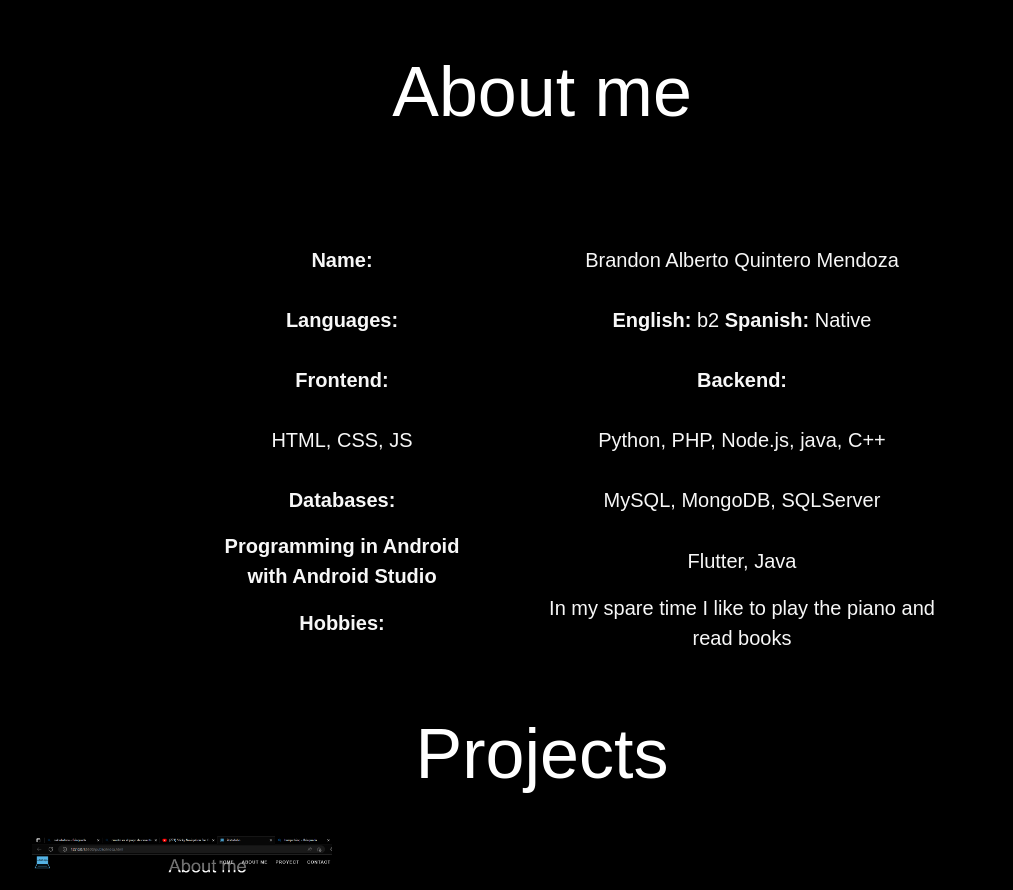
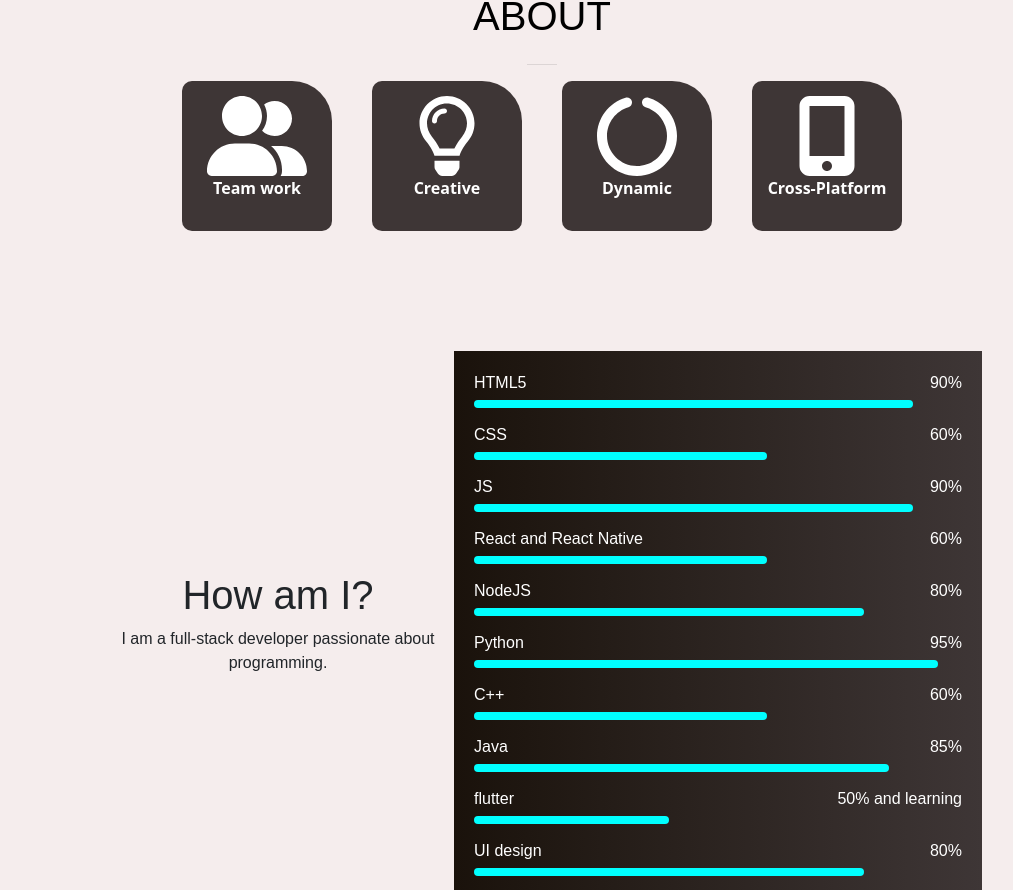
Before and after one commit to BrthMnd/Portafolio, a plain HTML site: page public/index.html in a window 1280 px wide. Shown: the part 828-1718 px from the top of the page, without its empty margins (98-1111 px from the left). Drawn offline with nearby package versions, Linux system fonts and the light colour scheme; some packages are replaced by stand-ins of ours; a script that the page names is missing.

Commit message:
Modificacíon del about 2.0

```diff
--- a/assets/scripts/default__style.css
+++ b/assets/scripts/default__style.css
@@ -1,8 +1,10 @@
 *{
+    margin: 0;
+    padding: 0;
     box-sizing: border-box;
 }
 body{
-    background-color: #000000;
+    background-color: #F5EDED;
     font-family:'Poppins', sans-serif;
     /* color:; */
     min-height: 200px;
--- a/assets/style/index__style.css
+++ b/assets/style/index__style.css
@@ -6,7 +6,6 @@
     display: flex;
     justify-content: center;
     align-items: center;
-    /* background of image */
     background: url("../img/pexels-shvets-production-6980228.jpg") no-repeat fixed;
 
     background-position: center;
@@ -21,123 +20,267 @@
     width: 100%;
     height: 100vh;
     color: white;
-    /* font-family: 'Franklin Gothic Medium', 'Arial Narrow', Arial, sans-serif; */
     display: flex;
-    /* padding-top: 400px;   */
     justify-content: center;
     flex-direction: column;
     align-items: center;
     background-color: rgba(0, 0, 0, 0.719);
+    box-shadow: 2px 2px 2px 2px black;
 }
-#foto__representativa{
-    width: 200px;
-    height: 300px;
-    border-radius: 20px;
+
+#about__me{
+    width: 100%;
+    height: 80vh;
 }
-#about__me{
-    color: rgb(247, 247, 247);
-    height: 700px;
-    display: flex;
-    justify-content: space-around;
-    align-items: center;
-    flex-direction: column;
-    margin: 20px 50px;
-    background-color: #d3d3d300;
-    border-radius: 20px 10px 20px 10px;
-    font-size: 20px;
-}
-#datos__personales table{
-    margin: 0 20px;
-    /* border: 1px black solid; */
-}
-#datos__personales table tr th{
-    width: 400px;
-    height: 60px;
-    text-align: center;
-    /* border: 1px black solid; */
-}
-#datos__personales table tr td{
-    /* border: 1px black solid; */
-    width: 400px;
-    height: 60px;
-    text-align: center;
-}
-#languages__programming{
-    display: flex;
-    flex-direction: row;
-    justify-content: center;
-    flex-wrap: wrap;
-    background-color: #000000;
-}
-.box__languages{
-    border-radius: 20px;
+
+.title{
+    margin-top: 20px;
     display: flex;
     justify-content: center;
     align-items: center;
-    margin: 20px 30px;
-    width: 300px;
-    height: 200px;
-    background-color: #000000;
-    cursor: pointer;
+    color: rgb(0, 0, 0);
+    text-transform: uppercase;
 }
-#burger{
-    position: relative;
-    width: 100%;
-    height: 100%;
-    background-image: url("../img/Captura.PNG");
-    background-size: cover;
-    transition: 1s;
-    border-radius: 5px;
-
-}
-.transition__for__blur{
+.title__general{
     display: flex;
     justify-content: center;
     align-items: center;
-    font-weight: bolder;
-    font-family: Cambria, Cochin, Georgia, Times, 'Times New Roman', serif;
-    transition: 1s;
-    position: absolute;
+    flex-direction: column;
+}
+.box__information{
     width: 100%;
-    height: 100%;
-}
-.transition__for__blur p{
-
-    /* position: absolute; */
-
-    color: #00000000;
-    transition: 1s;
-}
-#burger:hover .transition__for__blur{
-
-    position: absolute;
-    transition: 1s;
-    width: 100%;
-    height: 100%;
-    background-color: rgba(255, 255, 255, 0.616);
-    border-radius: 5px;
-
-}
-#burger:hover .transition__for__blur p{
-    transition: 1s;
-    color: #000000;
-}
-#burger:hover {
-}
-
-.icons__general{
-    font-size: 80px;
-    color: black;
-}
-.title{
     display: flex;
     justify-content: center;
     align-items: center;
+
+    /* temporal */
+}
+.boxIN{
+    font-family: system-ui, -apple-system, BlinkMacSystemFont, 'Segoe UI', Roboto, Oxygen, Ubuntu, Cantarell, 'Open Sans', 'Helvetica Neue', sans-serif;
+    width: 150px;
+    height: 150px;
+    display: flex;
+    justify-content: center;
+    align-items: center;
+    flex-direction: column;
+    margin: 0 20px;
+
+    /* temporal */
+    background-color: #3E3636;
     color: white;
-    font-size: 70px;
-    margin: 20px;
+    border-radius: 10px 40px 10px 10px;
+
 }
-/* }
-.icons__general */
+#light_move:hover{
+    animation-name: movelight;
+    animation-duration: 1s;
+    animation-iteration-count: infinite;
+    animation-timing-function: ease;
+
+    transition: 0.5s;
+}
+@keyframes movelight {
+    0%{
+        transform: rotate(0deg);
+
+    }
+    25%{
+        transform: rotate(40deg);
+    }
+    75%{
+        transform: rotate(-20deg);
+
+    }
+    100%{
+        transform: rotate(0deg);
+
+    }
+
+}
+#rotate_circle{
+    transition: 1s;
+}
+#rotate_circle:hover{
+    animation-name: Rotate_circle;
+    animation-duration: 1s;
+    animation-iteration-count: infinite;
+    transition: 1s;
+
+
+}
+@keyframes Rotate_circle {
+    0%{
+        transform: rotate(0deg);
+    }
+    100%{
+        transform: rotate(360deg);
+    }
+
+}
+.icons__general{
+    font-size: 80px;
+}
+/* datos sobre mi  */
+#date__about__me{
+    width: 100%;
+    height: 100vh;
+    display: flex;
+    justify-content: center;
+    align-items: center;
+    padding: 200px;
+    /* temproral */
+    /* border-radius: 20px;
+    background-color: #d5cea300; */
+
+}
+#read{
+    width: 40%;
+    display: flex;
+    justify-content: center;
+    align-items: center;
+    text-align: center;
+    flex-direction: column;
+}
+
+#date__languages
+{
+
+    width: 60%;
+    margin: 20px auto;
+    justify-content: space-between;
+    align-items: center;
+    flex-direction: column;
+    /* temporal */
+
+    background:linear-gradient(450deg,#1A120B,#3E3636);
+    padding: 20px;
+}
+.skills div {
+    width: 100%;
+    display: flex;
+    justify-content: space-between;
+    align-items: center;
+    margin-bottom: 10px;
+    color: white;
+}
+.menu {
+    position: relative;
+    /* border: 1px solid cyan; */
+    border-radius: 10px;
+    height: 8px;
+}
+.menu div{
+    position: relative;
+    width: 0;
+    height: 8px;
+    background-color: cyan;
+    border-radius: 10px;
+}
+#html__menu{
+    animation: html_menu 1s forwards;
+
+}
+@keyframes html_menu {
+    100%{
+        width: 90%;
+    }
+}
+#CSS__menu{
+    animation: css_menu 1s forwards;
+
+}
+@keyframes css_menu {
+    100%{
+        width: 60%;
+    }
+}
+#js__menu{
+    animation: js_menu 1s forwards;
+
+}
+@keyframes js_menu {
+    100%{
+        width: 90%;
+    }
+}
+#react__menu{
+    animation: react__menu 1s forwards;
+
+}
+@keyframes react__menu {
+    100%{
+        width: 60%;
+    }
+}
+#node__menu{
+    animation: node__menu 1s forwards;
+
+}
+@keyframes node__menu {
+    100%{
+        width: 80%;
+    }
+}
+#python__menu{
+    animation: python__menu 1s forwards;
+
+}
+@keyframes python__menu {
+    100%{
+        width: 95%;
+    }
+}
+#cplus__menu{
+    animation: cplus__menu 1s forwards;
+
+}
+@keyframes cplus__menu {
+    100%{
+        width: 60%;
+    }
+}
+#java__menu{
+    animation: java__menu 1s forwards;
+
+}
+@keyframes java__menu {
+    100%{
+        width: 85%;
+    }
+}
+#flutter__menu{
+    animation: flutter__menu 1s forwards;
+
+}
+@keyframes flutter__menu {
+    100%{
+        width: 40%;
+    }
+}
+#uidesign__menu{
+    animation: uidesign__menu 1s forwards;
+
+}
+@keyframes uidesign__menu {
+    100%{
+        width: 80%;
+    }
+}
+
+
+
+
+
+
+
+
+
+
+
+
+
+
+
+
 
 @media screen and (max-width: 1200px) {}
--- a/public/index.html
+++ b/public/index.html
@@ -10,6 +10,7 @@
   <link rel="stylesheet" href="../assets/node_modules/fontawesome-free-6.2.1-web/css/all.min.css">
   <link rel="stylesheet" href="../assets/node_modules/sweetalert2/dist/sweetalert2.min.css">
   <link rel="stylesheet" href="../assets/scripts/default__style.css">
+  <!-- <script src="https://cdn.plot.ly/plotly-2.16.1.min.js"></script> -->
   <!-- <link rel="stylesheet" href="../assets/scripts/normalize.css"> -->
   <title>Portafolio</title>
   <link rel="shortcut icon" href="../assets/img/Logotipo_de_empres como icono.png" type="image/x-icon">
@@ -21,10 +22,9 @@
         style="background: no-repeat; transition: 0.6s;"></a>
     <ul>
       <li><a href="">home</a></li>
-      <li><a href="">About me</a></li>
+      <li><a href="">About</a></li>
       <li><a href="">Proyect</a></li>
-      <li><a href="">Contact me</a></li>
-      <li><a href="">Copyright</a></li>
+      <li><a href="">Contact</a></li>
 
     </ul>
   </header>
@@ -32,77 +32,162 @@
     <div id="img__presentation">
       <div id="content__start">
         <h1>Hello!</h1><br>
-        <h2>I'm Brandon Quintero</h2>
+        <h2>I'm <span style="color: rgb(255, 12, 12);">Brandon Quintero.</span></h2>
+        <h2>I'm a developer.</h2>
       </div>
     </div>
     <div id="about__me">
-      <h1 class="title">About me</h1>
-      <div id="datos__personales">
-        <table>
+      <div class="title__general">
+        <b>
+          <h1 class="title">About</h1>
+        </b>
+        <hr width="30px">
 
-          <tr>
-            <th>Name:</th>
-            <td> Brandon Alberto Quintero Mendoza</td>
-          </tr>
-          <tr>
-            <th>Languages: </th>
-            <td><b>English:</b> b2 <b>Spanish:</b> Native </td>
-          </tr>
-          <tr>
-            <th>Frontend:</th>
-            <th>Backend:</th>
-          </tr>
-          <tr>
-            <td>HTML, CSS, JS</td>
+      </div>
+      <div class="box__information">
+        <div class="boxIN">
+          <i class="fa-solid fa-user-group icons__general"></i>
+          <b>
+            <p>Team work</p>
+          </b>
+        </div>
+        <div class="boxIN">
+          <i id="light_move" class="fa-regular fa-lightbulb icons__general"></i>
+          <b>
+            <p>Creative</p>
+          </b>
+        </div>
+        <div class="boxIN">
+          <i id="rotate_circle" class="fa-solid fa-circle-notch icons__general"></i>
+          <b>
+            <p>Dynamic</p>
+          </b>
+        </div>
+        <div class="boxIN">
+          <i class="fa-solid fa-mobile-screen-button icons__general"></i>
+          <b>
+            <p>Cross-Platform</p>
+          </b>
+        </div>
+      </div>
+      <div id="date__about__me">
+        <div id="read">
+          <h1>How am I?</h1>
+          <p>I am a full-stack developer passionate about programming.</p>
+        </div>
 
-            <td>Python, PHP, Node.js, java, C++</td>
+        <div id="date__languages">
 
-          </tr>
-          <tr>
-            <th>Databases: </th>
-            <td>MySQL, MongoDB, SQLServer</td>
-          </tr>
-          <tr>
-            <th>Programming in Android <br> with Android Studio</th>
-            <td>Flutter, Java</td>
-          </tr>
-          <tr>
-            <th>Hobbies:</th>
-            <td>In my spare time I like to play the piano and read books</td>
-          </tr>
+          <div class="skills">
+            <div class="detalles">
+              <span>HTML5</span>
+              <span>90%</span>
+            </div>
+            <div class="menu">
+              <div id="html__menu"></div>
+            </div>
+          </div>
 
-        </table>
-      </div>
-    </div>
+          <div class="skills">
+            <div class="detalles">
+              <span>CSS</span>
+              <span>60%</span>
+            </div>
+            <div class="menu">
+              <div id="CSS__menu"></div>
+            </div>
+          </div>
 
-    <h1 class="title">Projects</h1>
-    <div id="languages__programming">
-      <div class="box__languages">
-        <div id="burger">
-          <div class="transition__for__blur">
-            <p class="jump__p">hola</p>
+          <div class="skills">
+            <div class="detalles">
+              <span>JS</span>
+              <span>90%</span>
+            </div>
+            <div class="menu">
+              <div id="js__menu"></div>
+            </div>
+          </div>
+
+          <div class="skills">
+            <div class="detalles">
+              <span>React and React Native</span>
+              <span>60%</span>
+            </div>
+            <div class="menu">
+              <div id="react__menu"></div>
+            </div>
+          </div>
+
+          <div class="skills">
+            <div class="detalles">
+              <span>NodeJS</span>
+              <span>80%</span>
+            </div>
+            <div class="menu">
+              <div id="node__menu"></div>
+            </div>
+          </div>
+
+          <div class="skills">
+            <div class="detalles">
+              <span>Python</span>
+              <span>95%</span>
+            </div>
+            <div class="menu">
+              <div id="python__menu"></div>
+            </div>
+          </div>
+
+          <div class="skills">
+            <div class="detalles">
+              <span>C++</span>
+              <span>60%</span>
+            </div>
+            <div class="menu">
+              <div id="cplus__menu"></div>
+            </div>
+          </div>
+
+          <div class="skills">
+            <div class="detalles">
+              <span>Java</span>
+              <span>85%</span>
+            </div>
+            <div class="menu">
+              <div id="java__menu"></div>
+            </div>
+          </div>
+
+          <div class="skills">
+            <div class="detalles">
+              <span>flutter</span>
+              <span>50% and learning</span>
+            </div>
+            <div class="menu">
+              <div id="flutter__menu"></div>
+            </div>
+          </div>
+
+          <div class="skills">
+            <div class="detalles">
+              <span>UI design</span>
+              <span>80%</span>
+            </div>
+            <div class="menu">
+              <div id="uidesign__menu"></div>
+            </div>
           </div>
 
 
         </div>
       </div>
-      <div class="box__languages">
-        <i class="fa-brands fa-html5 icons__general"></i>
-      </div>
-      <div class="box__languages">
-        <i class="fa-brands fa-css3-alt icons__general"></i>
-      </div>
-      <div class="box__languages">
-        <i class="fa-brands fa-node icons__general"></i>
-      </div>
-      <div class="box__languages">
-        <i class="fa-brands fa-python icons__general"></i>
-      </div>
-      <div class="box__languages icons__general">
-        <i class="fa-brands fa-java"></i>
-      </div>
+
 
     </div>
+    <!-- cierre -->
+
+
+
 
   </section>
 
```
